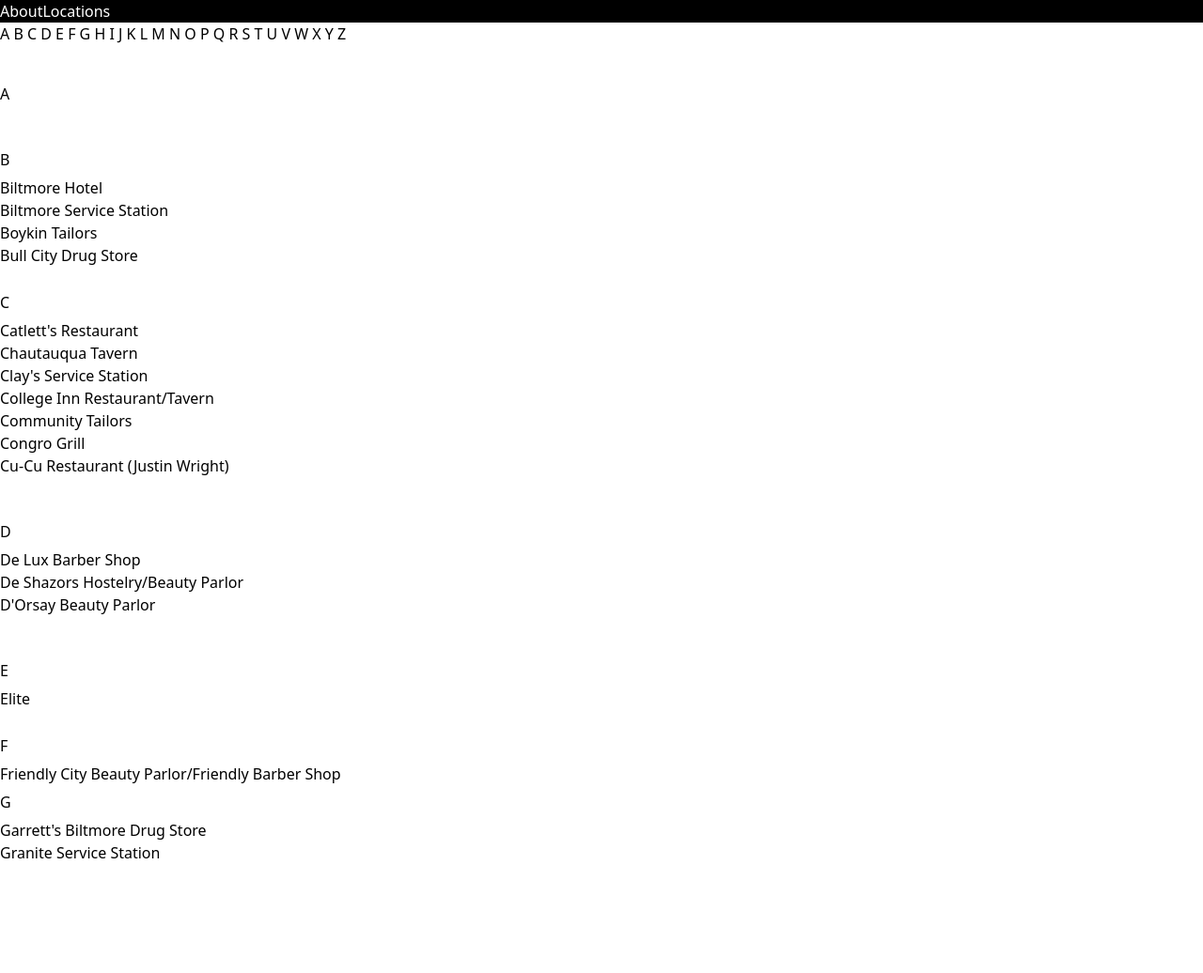
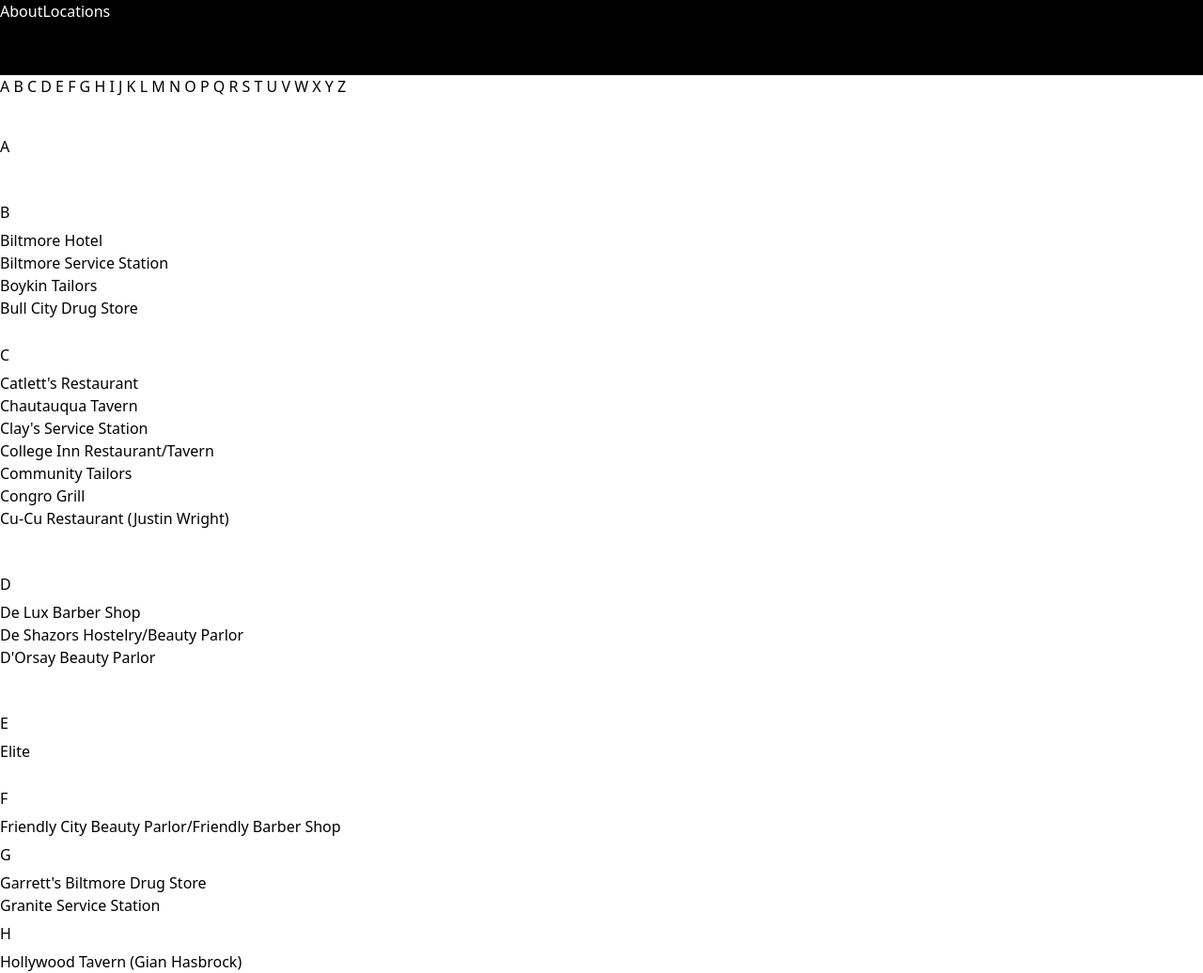
Before and after one commit to AustinSmall/Greenbook, a React (Create React App) app: page /locations in a window 1280 px wide. Shown: the whole page at 94% size. Before the commit the page ends 920 px from the top, so only its background shows below. Built offline with nearby package versions, Linux system fonts and the light colour scheme.

Commit message:
location and nav

```diff
--- a/src/components/Header/index.js
+++ b/src/components/Header/index.js
@@ -3,7 +3,7 @@ import React from 'react';
 
 const Header = () => {
     return (
-        <header className="bg-black text-white flex space-x-32">
+        <header className="sticky  bg-black text-white flex space-x-32 h-20">
             <nav>
                 <Link to="/about">About</Link>
                 <Link to="/locations">Locations</Link>
--- a/src/pages/Locations.js
+++ b/src/pages/Locations.js
@@ -93,6 +93,15 @@ const Locations = () => {
                         </ol>
                     </div>
 
+                    <div>
+                        <h2 className="py-1.5">H</h2>
+                        <ol>
+                            <li>
+                            Hollywood Tavern (Gian Hasbrock)
+                            </li>
+                        </ol>
+                    </div>
+
                 </div>
             </section>
         </main>
```
